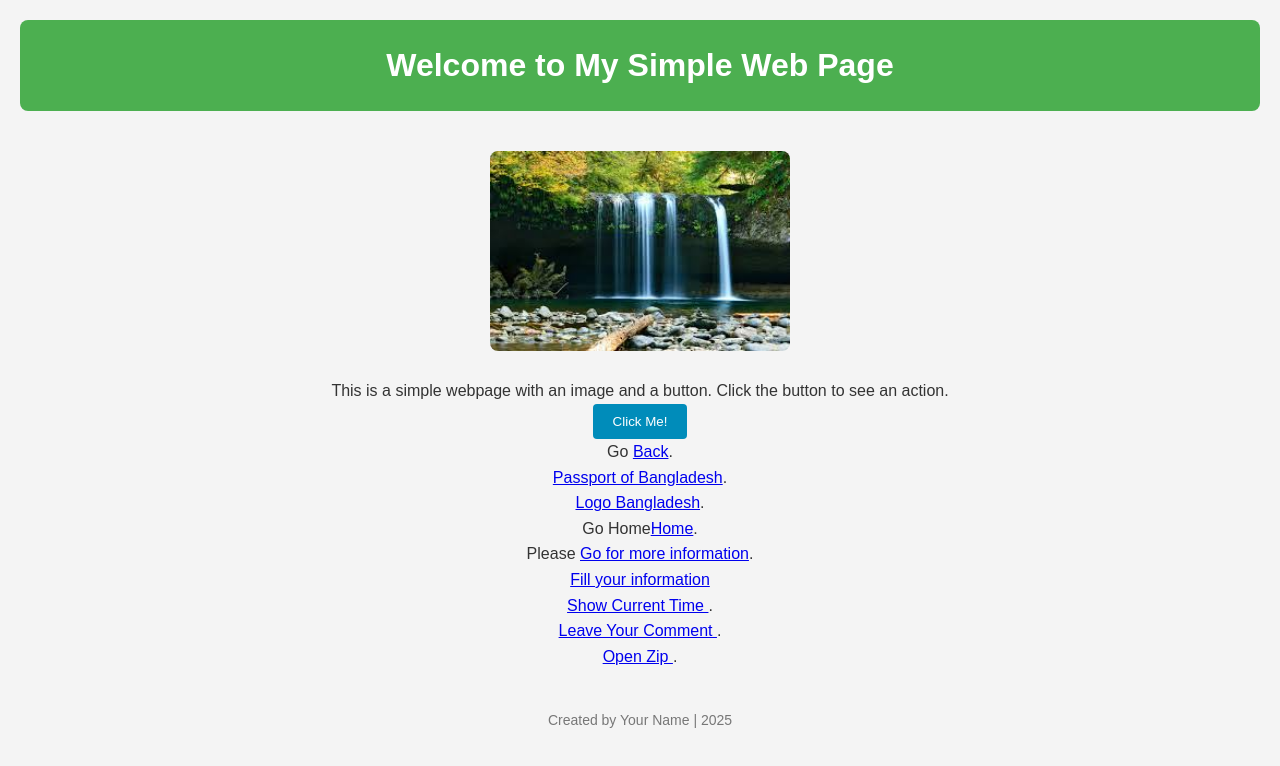
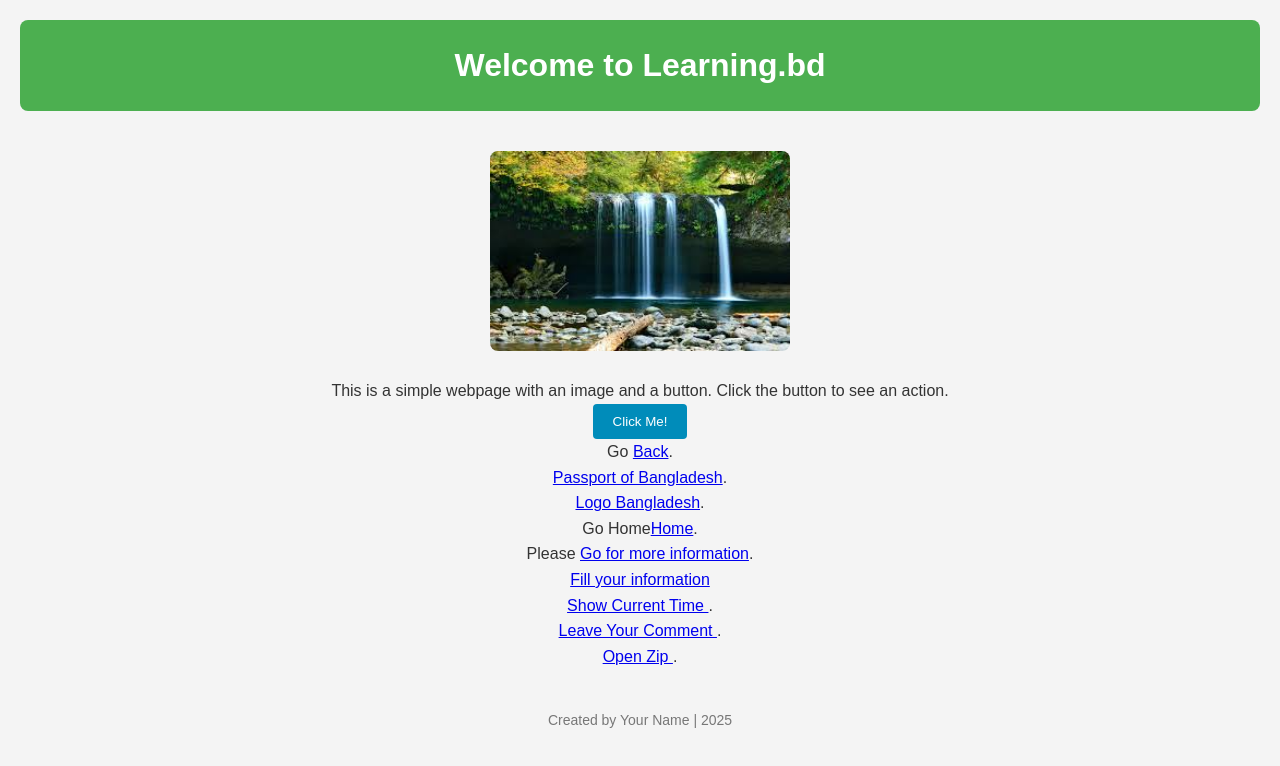
Before and after one commit to Cristoferzabin/Supportive-Resources-1, a plain HTML site: page index.html in a window 1280 px wide. Drawn offline with Linux system fonts and the light colour scheme.

Commit message:
Update index.html

```diff
--- a/index.html
+++ b/index.html
@@ -4,7 +4,7 @@
   <meta charset="UTF-8">
   <meta name="viewport" content="width=device-width, initial-scale=1.0">
   <meta http-equiv="X-UA-Compatible" content="ie=edge">
-  <title>Simple Web Page</title>
+  <title>Learning.bd</title>
 
   <!-- Linking to external CSS file -->
   <link rel="stylesheet" href="styles.css">
@@ -13,7 +13,7 @@
 
   <!-- Header Section -->
   <header>
-    <h1>Welcome to My Simple Web Page</h1>
+    <h1>Welcome to Learning.bd</h1>
   </header>
 
   <!-- Content Section -->
```
